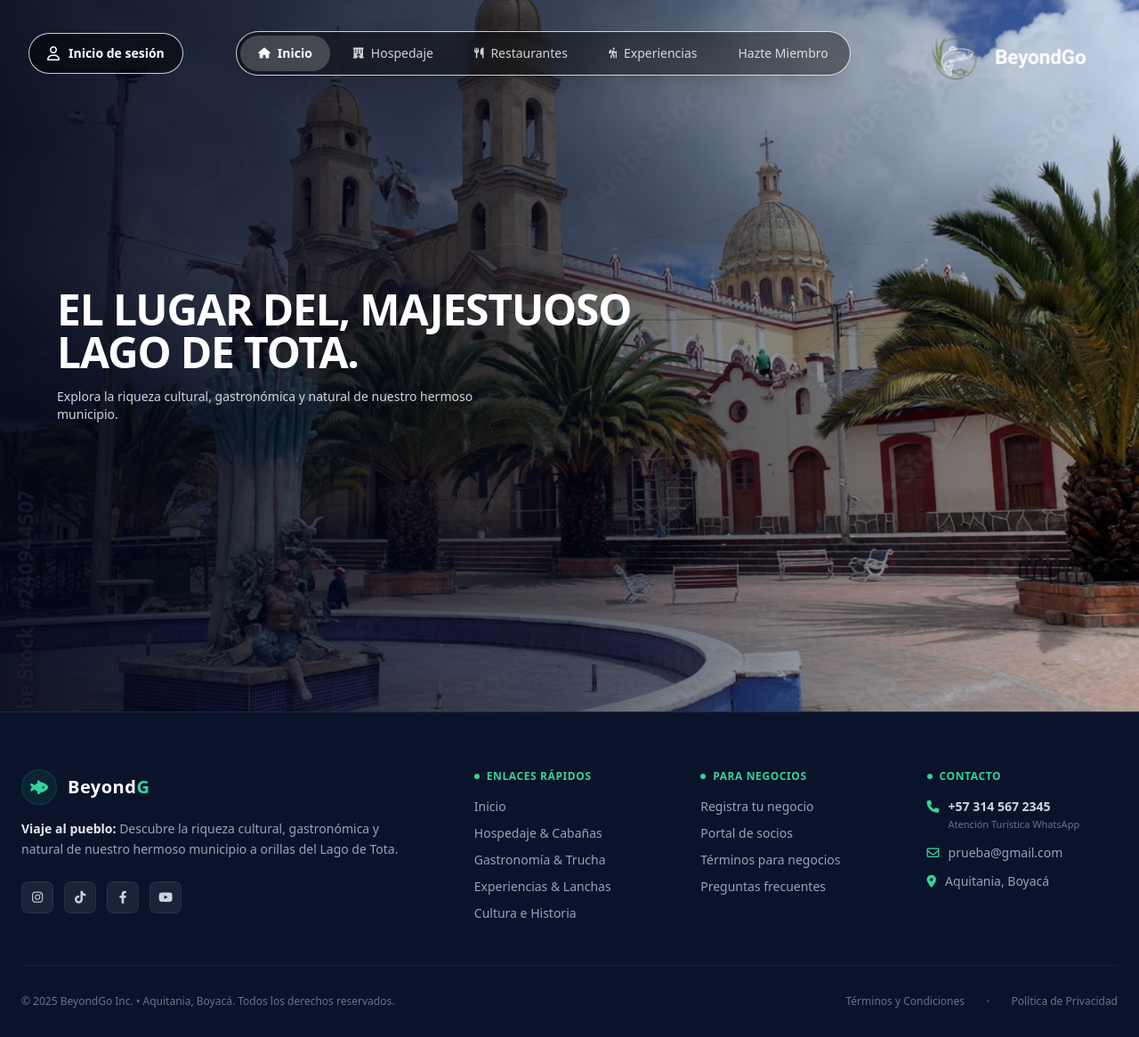
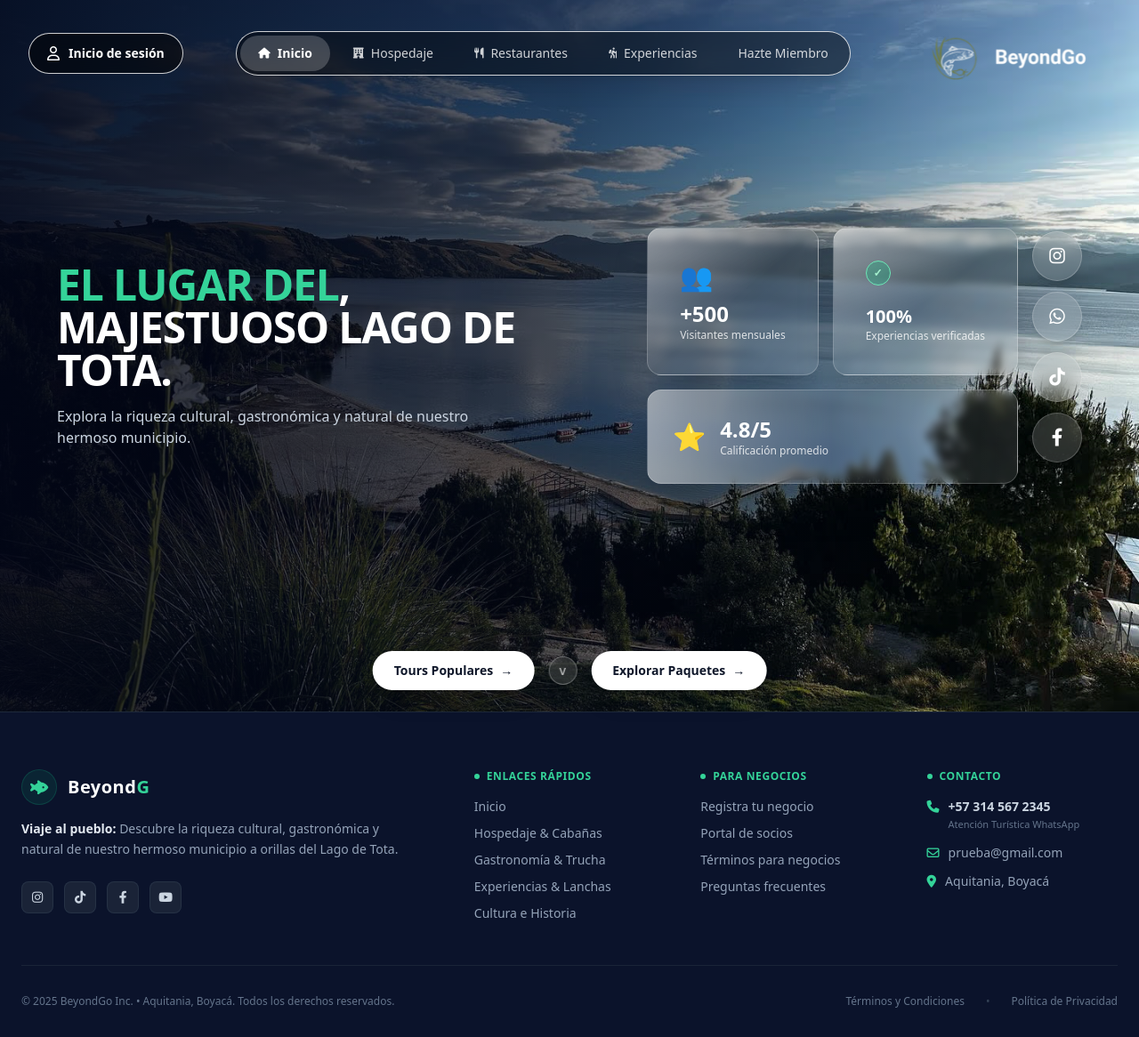
Before and after one commit to 71steven00/BeyondGo, a Django app: page / in a window 1280 px wide. Shown: the whole page at 89% size. Run offline with Django 5.2, Linux system fonts and the light colour scheme; some libraries are stand-ins or nearby versions.

Commit message:
feat(): implementacion del header a los html base

```diff
--- a/inicio/templates/index/inicio.html
+++ b/inicio/templates/index/inicio.html
@@ -1 +1,37 @@
 {% extends 'base_inicio.html' %}
+
+{% block header_content %}
+
+    <!-- Contenedor relativo para poder sobreponer los botones -->
+    <div class="relative w-full">
+
+        <!-- Tu header limpio y mantenible -->
+        {% include 'components/header.html' with header_bg_image="/static/img/Arca.avif" header_title="<span class='text-emerald-400'>EL LUGAR DEL</span>, MAJESTUOSO LAGO DE TOTA." header_subtitle="Explora la riqueza cultural, gastronómica y natural de nuestro hermoso municipio." header_aside_template="components/redes_sociales.html" %}
+
+        <!-- Botones sobrepuestos en la parte inferior central/izquierda del Header -->
+        <div class="absolute bottom-6 left-1/2 -translate-x-1/2 z-20 flex items-center justify-center gap-4 w-full max-w-fit px-4">
+            <!-- Botón 1: Tours Populares -->
+            <a href="#" class="bg-white text-slate-900 font-semibold px-6 py-3 rounded-full shadow-xl hover:bg-slate-100 transition flex items-center gap-2 text-sm">
+                Tours Populares
+                <span class="text-slate-900">→</span>
+            </a>
+
+            <!-- Divisor / Indicador central -->
+            <div class="text-white/80 text-sm font-medium flex items-center justify-center w-8 h-8 rounded-full border border-white/30 bg-white/10 backdrop-blur-md shadow-md">
+                v
+            </div>
+
+            <!-- Botón 2: Explorar Paquetes -->
+            <a href="#" class="bg-white text-slate-900 font-semibold px-6 py-3 rounded-full shadow-xl hover:bg-slate-100 transition flex items-center gap-2 text-sm">
+                Explorar Paquetes
+                <span class="text-slate-900">→</span>
+            </a>
+        </div>
+
+    </div>
+
+{% endblock %}
+
+{% block content %}
+    <!-- Contenido principal de la página de inicio -->
+{% endblock %}
--- a/templates/base_inicio.html
+++ b/templates/base_inicio.html
@@ -1,14 +1,20 @@
+{% load static %}
 <!DOCTYPE html>
 <html lang="es">
 <head>
     <meta charset="UTF-8">
     <title>Beyond Go</title>
+    <link rel="shortcut icon" href="{% static 'icons/logitoo.ico' %}" type="image/x-icon">
+
     <!-- Tus estilos de Tailwind / CSS -->
     <script src="https://cdn.tailwindcss.com"></script>
     <link rel="stylesheet" href="https://cdnjs.cloudflare.com/ajax/libs/font-awesome/6.4.0/css/all.min.css">
 </head>
 {% include 'components/nav.html' %}
-{% include 'components/header.html' with header_bg_image="/static/img/img.jpeg" header_title="EL LUGAR DEL, MAJESTUOSO LAGO DE TOTA." header_subtitle="Explora la riqueza cultural, gastronómica y natural de nuestro hermoso municipio."%}
+{% block header_content %}
+    {% include 'components/header.html' with header_bg_image="/static/img/img.jpeg" header_title="EL LUGAR DEL, MAJESTUOSO LAGO DE TOTA." header_subtitle="Explora la riqueza cultural, gastronómica y natural de nuestro hermoso municipio."%}
+{% endblock %}
+
 <body class="bg-slate-50">
 
     <!-- Aquí se inyecta todo lo de tus páginas hijas -->
--- a/templates/components/header.html
+++ b/templates/components/header.html
@@ -8,18 +8,22 @@
   </div>
 
   <!-- Contenido de Texto Dinámico (Izquierda) -->
-  <div class="relative z-10 max-w-2xl text-white space-y-4">
+  <div class="relative z-10 max-w-xl text-white space-y-4">
     <h1 class="text-3xl lg:text-5xl font-extrabold tracking-tight leading-tight">
       {{ header_title|default:"El lugar del, majestuoso Lago de Tota." }}
     </h1>
-    <p class="text-xs lg:text-sm text-slate-300 font-medium max-w-lg">
+    <p class="text-sm lg:text-base text-slate-300 font-medium max-w-lg">
       {{ header_subtitle|default:"Explora la riqueza cultural, gastronómica y natural de nuestro hermoso municipio." }}
     </p>
   </div>
 
   <!-- Bloque lateral derecho (Tarjetas y Redes Sociales) -->
   <div class="relative z-10 hidden lg:flex items-center gap-4">
-    {{ header_aside|safe }}
+      {% if header_aside_template %}
+          {% include header_aside_template %}
+      {% else %}
+          {{ header_aside|safe }}
+      {% endif %}
   </div>
 
 </header>
--- /dev/null
+++ b/templates/components/redes_sociales.html
@@ -0,0 +1,54 @@
+<!-- inicio/templates/components/hero_inicio_aside.html -->
+<div class="flex items-start gap-4">
+    <!-- Contenedor Principal de las Tarjetas Estadísticas (Blanco translúcido y sutil) -->
+    <div class="flex flex-col gap-4">
+        <div class="flex gap-4">
+            <!-- Tarjeta 1: Visitantes -->
+            <div class="bg-gradient-to-br from-white/50 via-white/5 to-white/10 backdrop-blur-[4px] border border-white/20 p-9 rounded-2xl text-white w-57 shadow-2xl flex flex-col justify-between">
+                <div class="text-3xl mb-2 text-white">👥</div>
+                <div>
+                    <div class="text-2xl font-bold text-white">+500</div>
+                    <div class="text-xs text-white/80">Visitantes mensuales</div>
+                </div>
+            </div>
+
+            <!-- Tarjeta 2: Experiencias Verificadas -->
+            <div class="bg-gradient-to-br from-white/50 via-white/5 to-white/10 backdrop-blur-[4px] border border-white/20 p-9 rounded-2xl text-white w-57 shadow-2xl flex flex-col justify-between">
+                <div class="w-7 h-7 rounded-full bg-emerald-500/30 border border-emerald-300 text-emerald-200 flex items-center justify-center text-xs font-bold mb-2">✓</div>
+                <div>
+                    <div class="text-xl font-bold text-white">100%</div>
+                    <div class="text-xs text-white/80 leading-tight">Experiencias verificadas</div>
+                </div>
+            </div>
+        </div>
+
+        <!-- Tarjeta 3: Calificación Promedio -->
+        <div class="bg-gradient-to-r from-white/50 via-white/5 to-white/10 backdrop-blur-[4px] border border-white/20 p-7 rounded-2xl text-white shadow-2xl flex items-center gap-4 w-full">
+            <div class="text-yellow-400 text-3xl">⭐</div>
+            <div>
+                <div class="text-2xl font-bold text-white">4.8/5</div>
+                <div class="text-xs text-white/80">Calificación promedio</div>
+            </div>
+        </div>
+    </div>
+
+    <!-- Columna de Redes Sociales (A juego con las tarjetas) -->
+    <div class="flex flex-col gap-3 pt-1">
+        <!-- Instagram -->
+        <a href="https://instagram.com" target="_blank" class="w-14 h-14 rounded-full bg-white/15 backdrop-blur-md border border-white/20 text-white flex items-center justify-center hover:bg-pink-600/80 transition-all shadow-xl">
+            <i class="fab fa-instagram text-xl"></i>
+        </a>
+        <!-- WhatsApp -->
+        <a href="https://whatsapp.com" target="_blank" class="w-14 h-14 rounded-full bg-white/15 backdrop-blur-md border border-white/20 text-white flex items-center justify-center hover:bg-green-600/80 transition-all shadow-xl">
+            <i class="fab fa-whatsapp text-xl"></i>
+        </a>
+        <!-- TikTok -->
+        <a href="https://tiktok.com" target="_blank" class="w-14 h-14 rounded-full bg-white/15 backdrop-blur-md border border-white/20 text-white flex items-center justify-center hover:bg-black/80 transition-all shadow-xl">
+            <i class="fab fa-tiktok text-xl"></i>
+        </a>
+        <!-- Facebook -->
+        <a href="https://facebook.com" target="_blank" class="w-14 h-14 rounded-full bg-white/15 backdrop-blur-md border border-white/20 text-white flex items-center justify-center hover:bg-blue-600/80 transition-all shadow-xl">
+            <i class="fab fa-facebook-f text-xl"></i>
+        </a>
+    </div>
+</div>
```
Also changed, not shown: inicio/static/img/Arca.avif (added), inicio/static/img/img.jpeg (deleted), inicio/static/img/parque-2.avif (added), static/icons/logitoo.ico (added).
